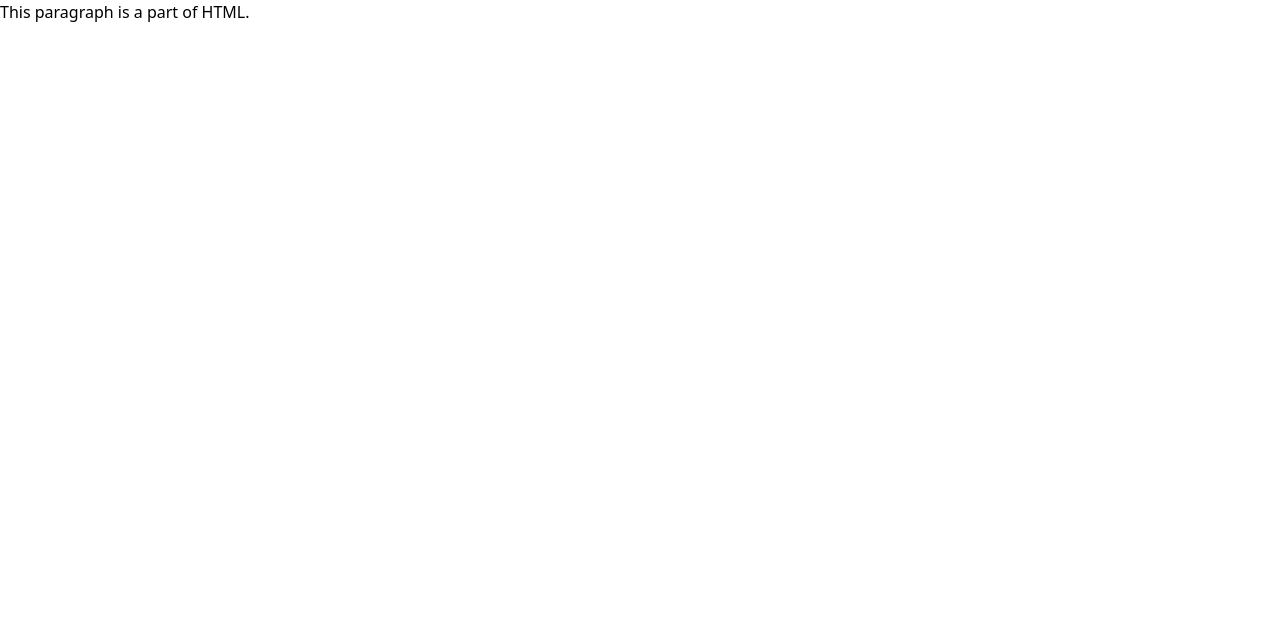
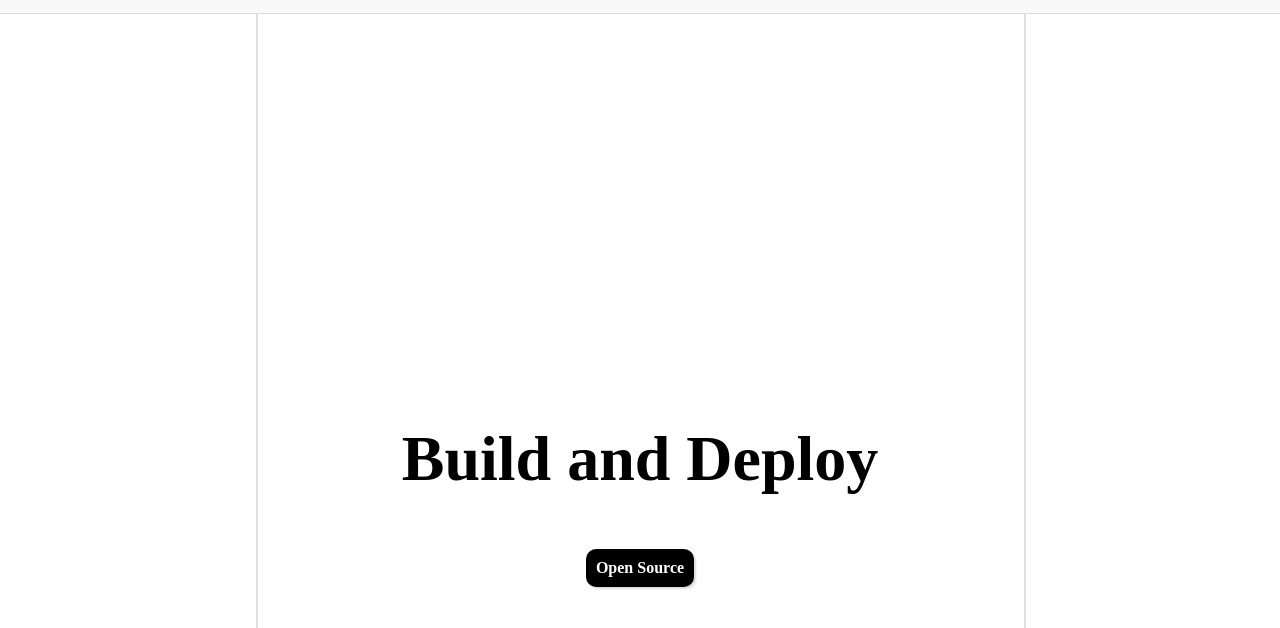
Before and after one commit to pyquinnnarlo/PAW, a plain HTML site: page PAW/temp/home.html in a window 1280 px wide. Shown: the top 628 px of the page. Drawn offline with Linux system fonts and the light colour scheme.

Commit message:
Create PAW first default page

```diff
--- a/PAW/static/test.css
+++ b/PAW/static/test.css
@@ -1,3 +1,70 @@
 body {
+    margin: 0;
+    padding: 0;
+    height: 100vh;
+    overflow: hidden;
+}
+
+.nav-bar {
+    padding: .5%;
+    background-color: #f9f9f9;
+    border-bottom: 1px solid #dfdfdf;
+
+}
+
+.welcome-display {
+    display: flex;
+    flex-direction: column;
+    justify-content: center;
+    align-items: center;
+    padding: 5%;
+    position: relative;
+    height: 100vh;
+}
+
+.welcome-display::before {
+    content: "";
+    background-color: #dfdfdf;
+    position: absolute;
+    top: 0;
+    left: 20%;
+    height: 100%;
+    width: 2px;
+}
+
+.welcome-display::after {
+    content: "";
+    background-color: #dfdfdf;
+    position: absolute;
+    top: 0;
+    left: 80%;
+    height: 100%;
+    width: 2px;
+}
+
+.welcome-display div h1 {
+    text-align: center;
+    font-weight: bold;
+    font-size: 4rem;
+}
+
+
+.g {
+    display: flex;
+    justify-content: center;
+    width: 500px;
+}
+a {
     background-color: black;
+    text-decoration: none;
+    color: white;
+    font-weight: bold;
+    border-radius: 10px;
+    padding: 2%;
+    transition: .5s;
+    box-shadow: 2px 2px 2px rgba(0, 0, 0, 0.142);
 }
+
+a:hover {
+    background-color: #282828;
+}
--- a/PAW/temp/home.html
+++ b/PAW/temp/home.html
@@ -3,14 +3,25 @@
 <head>
     <meta charset="UTF-8">
     <meta name="viewport" content="width=device-width, initial-scale=1.0">
-
-    <!-- In home.html -->
-    <!-- In home.html -->
-        <link rel="stylesheet" type="text/css" href="../static/input.css">
-    <title>Home Page</title>
+    <link rel="stylesheet" type="text/css" href="../static/test.css">
+    <title>PAW Test Page</title>
 </head>
 <body>
-    <h1>This paragraph is a part of HTML.</h1>
+    <nav class="nav-bar">
+
+    </nav>
+
+
+    <section id="" class="welcome-display">
+        <div>
+            <h1>Build and Deploy</h1>
+        </div>
+
+        <div class="g">
+            <a href="#">Open Source</a>
+        </div>
+    </section>
+
 
 </body>
 </html>
```
Also changed, not shown: PAW/temp/about.html (+1 -0 lines), PAW/temp/PAW.svg (added), PAW/temp/paw.png (added).
